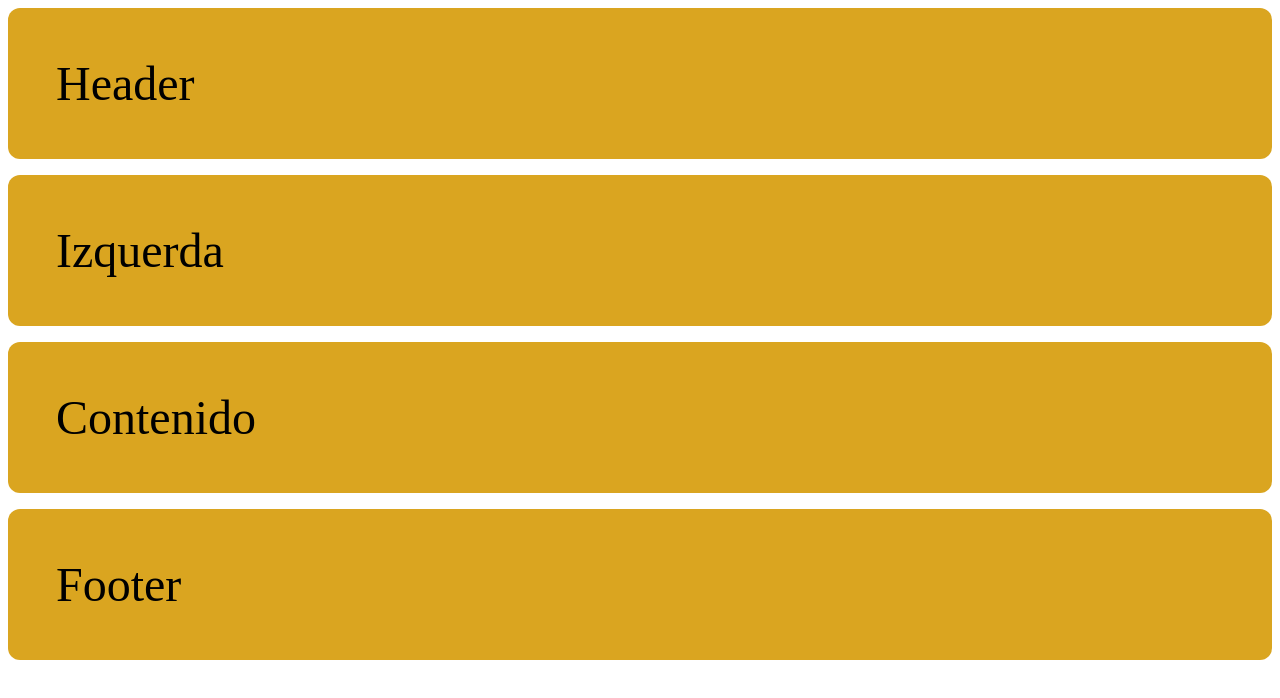
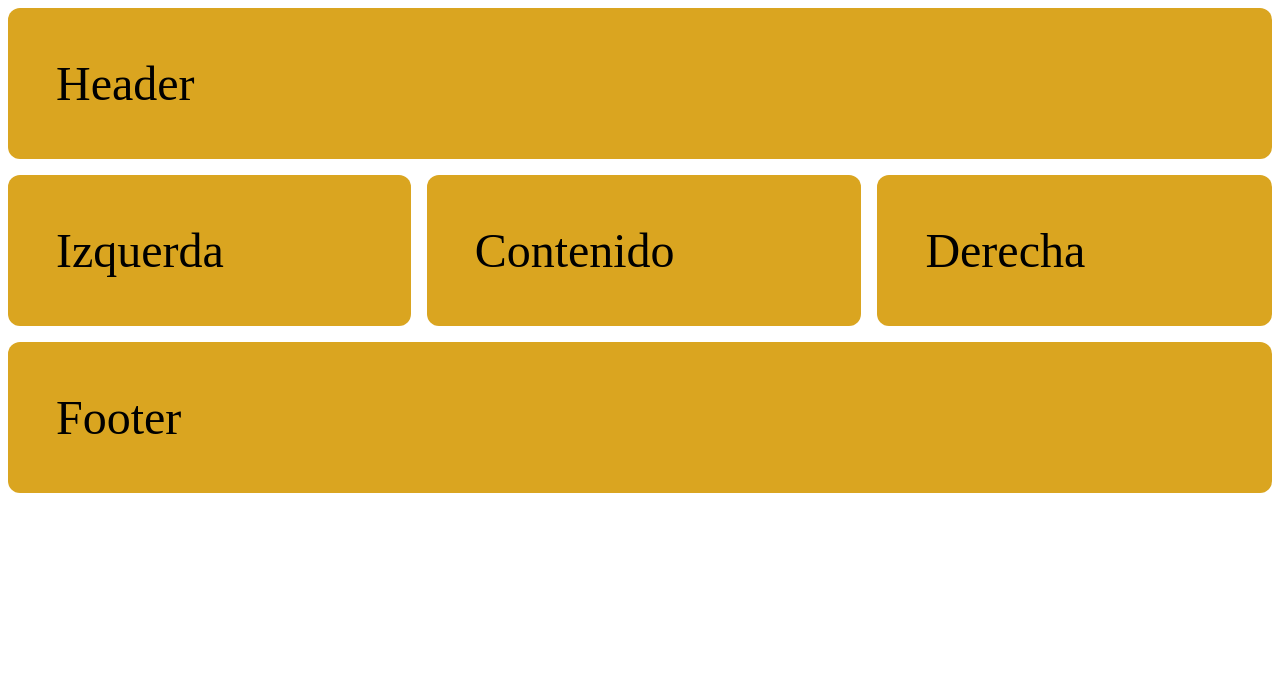
Before and after one commit to ElenaMLopez/Grid_layout_complete, a plain HTML site: page ejemplo_1/index.html in a window 1280 px wide. Drawn offline with Linux system fonts and the light colour scheme.

Commit message:
First lesson. Introduction

```diff
--- a/ejemplo_1/index.html
+++ b/ejemplo_1/index.html
@@ -12,6 +12,7 @@
         <header> Header </header>
         <aside> Izquerda </aside>
         <article> Contenido </article>
+        <aside> Derecha </aside>
         <footer> Footer </footer>
     </main>
 
--- a/ejemplo_1/style.css
+++ b/ejemplo_1/style.css
@@ -10,4 +10,44 @@ main > * {
 main {
     display: grid;
     grid-gap: 1em;
+    /* definimos el grid-template-area que distribuye los elementos según se le diga */
+    grid-template-areas:
+        "header"
+        "izquierda"
+        "contenido"
+        "derecha"
+        "footer";
 }
+/* Desktop */
+
+@media (min-width: 500px){
+    main {
+        grid-template-areas:
+            "header header header"
+            "izquierda contenido derecha"
+            "footer footer footer"
+    }
+}
+
+
+/* Nombramos los elementos (las áreas) */
+
+header {
+    grid-area: header;
+}
+
+aside:first-of-type {
+    grid-area: izquierda;
+}
+
+aside:last-of-type {
+    grid-area: derecha;
+}
+
+article {
+    grid-area: contenido;
+}
+
+footer {
+    grid-area: footer;
+}
```
Also changed, not shown: 1 other file.
